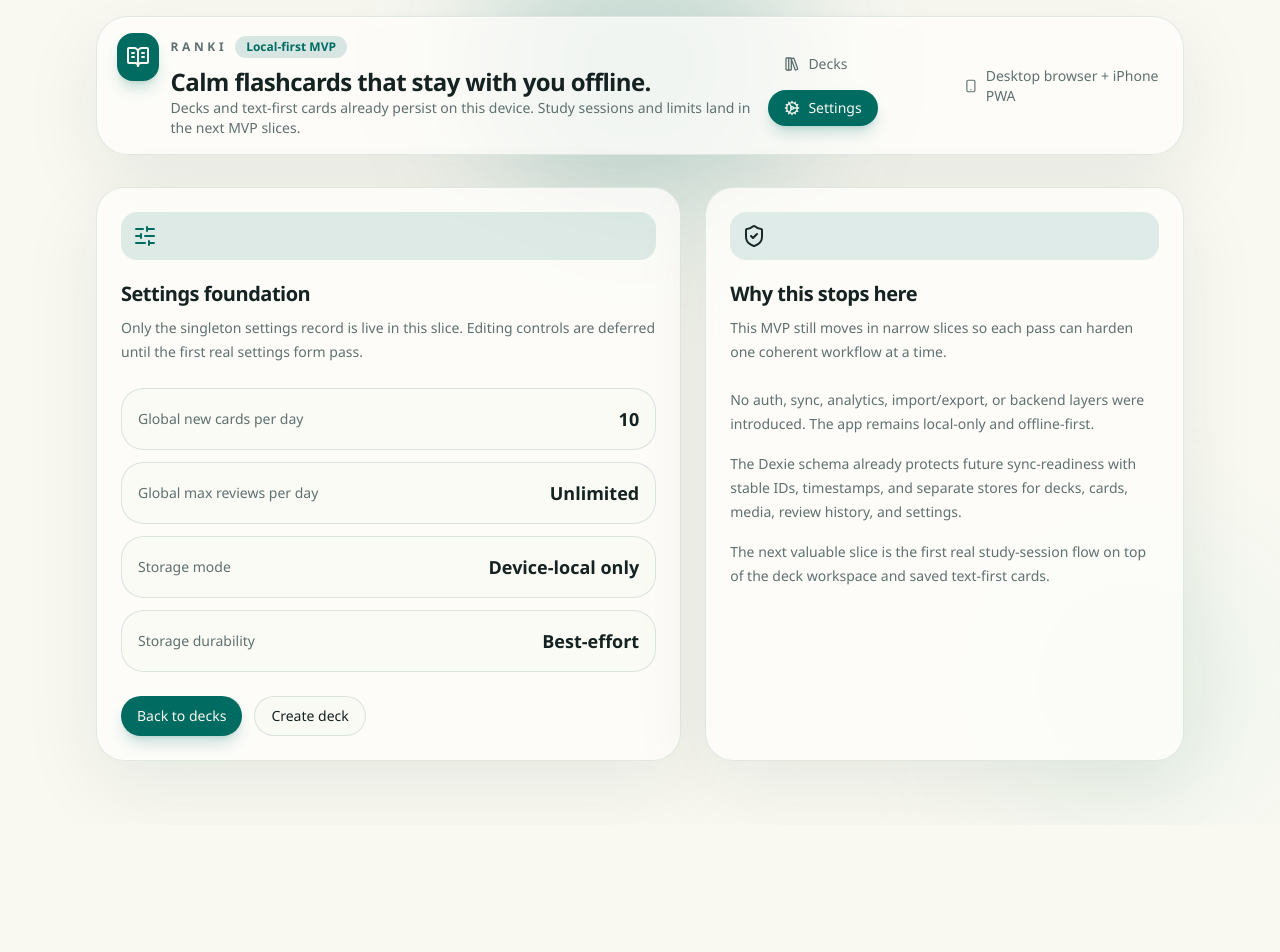
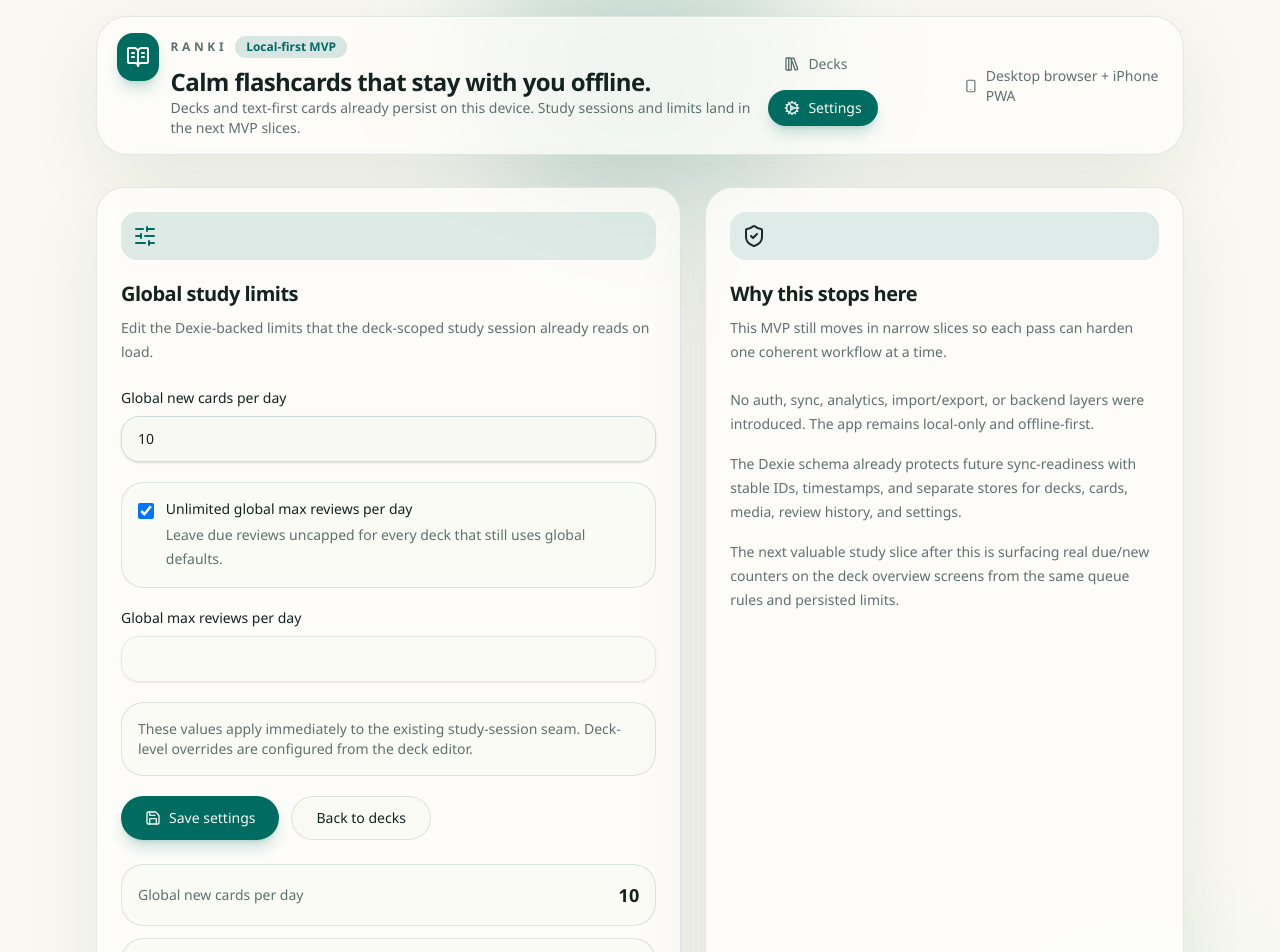
Before and after one commit to kovalenkamikhail-stack/Ranki-PRO, a React (Vite) app: page /settings in a window 1280 px wide. Shown: the top 952 px of the page. Before the commit the page ends 825 px from the top, so only its background shows below. Built offline with nearby package versions, Linux system fonts and the light colour scheme.

Commit message:
feat: add global study limits settings

```diff
--- /dev/null
+++ b/src/db/settings.ts
@@ -0,0 +1,77 @@
+import { appDb, type RankiDb } from '@/db/app-db'
+import { ensureAppSettings } from '@/db/bootstrap'
+import {
+  APP_SETTINGS_ID,
+  DEFAULT_GLOBAL_NEW_CARDS_PER_DAY,
+  type AppSettings,
+} from '@/entities/app-settings'
+import { nowMs } from '@/lib/time'
+
+export interface AppSettingsDraft {
+  globalNewCardsPerDay: number
+  globalMaxReviewsPerDay: number | null
+}
+
+function normalizeGlobalNewCardsPerDay(value: number) {
+  if (!Number.isInteger(value) || value < 0) {
+    throw new Error('Global new cards per day must be 0 or greater.')
+  }
+
+  return value
+}
+
+function normalizeGlobalMaxReviewsPerDay(value: number | null) {
+  if (value === null) {
+    return null
+  }
+
+  if (!Number.isInteger(value) || value < 0) {
+    throw new Error('Global max reviews per day must be 0 or greater.')
+  }
+
+  return value
+}
+
+function normalizeAppSettingsDraft(draft: AppSettingsDraft) {
+  return {
+    globalNewCardsPerDay: normalizeGlobalNewCardsPerDay(
+      draft.globalNewCardsPerDay,
+    ),
+    globalMaxReviewsPerDay: normalizeGlobalMaxReviewsPerDay(
+      draft.globalMaxReviewsPerDay,
+    ),
+  }
+}
+
+export async function getAppSettings(database: RankiDb = appDb) {
+  return ensureAppSettings(database)
+}
+
+export async function updateAppSettings(
+  draft: AppSettingsDraft,
+  database: RankiDb = appDb,
+) {
+  const normalized = normalizeAppSettingsDraft(draft)
+  await ensureAppSettings(database)
+
+  return database.transaction('rw', database.appSettings, async () => {
+    const existing = await database.appSettings.get(APP_SETTINGS_ID)
+    const timestamp = nowMs()
+    const baseSettings: AppSettings = existing ?? {
+      id: APP_SETTINGS_ID,
+      globalNewCardsPerDay: DEFAULT_GLOBAL_NEW_CARDS_PER_DAY,
+      globalMaxReviewsPerDay: null,
+      createdAt: timestamp,
+      updatedAt: timestamp,
+    }
+    const updatedSettings: AppSettings = {
+      ...baseSettings,
+      ...normalized,
+      updatedAt: timestamp,
+    }
+
+    await database.appSettings.put(updatedSettings)
+
+    return updatedSettings
+  })
+}
--- a/src/pages/settings/SettingsPage.tsx
+++ b/src/pages/settings/SettingsPage.tsx
@@ -1,5 +1,5 @@
-import { ShieldCheck, SlidersHorizontal } from 'lucide-react'
-import { useEffect, useState } from 'react'
+import { Save, ShieldCheck, SlidersHorizontal } from 'lucide-react'
+import { type FormEvent, useEffect, useState } from 'react'
 import { Link } from 'react-router-dom'
 import { Button } from '@/components/ui/button'
 import {
@@ -10,17 +10,36 @@ import {
   CardTitle,
 } from '@/components/ui/card'
 import { bootstrapAppDb } from '@/db/bootstrap'
+import { updateAppSettings } from '@/db/settings'
 import type { AppSettings } from '@/entities/app-settings'
 import {
   ensureStoragePersistence,
   type StoragePersistenceStatus,
 } from '@/lib/storage-persistence'
 
+const inputClassName =
+  'mt-2 w-full rounded-[1.15rem] border border-input bg-background/85 px-4 py-3 text-sm text-foreground shadow-sm outline-none transition focus:border-ring focus:ring-2 focus:ring-ring/40 disabled:cursor-not-allowed disabled:opacity-60'
+
 export function SettingsPage() {
   const [settings, setSettings] = useState<AppSettings | null>(null)
   const [error, setError] = useState<string | null>(null)
+  const [successMessage, setSuccessMessage] = useState<string | null>(null)
   const [storageStatus, setStorageStatus] =
     useState<StoragePersistenceStatus | null>(null)
+  const [globalNewCardsPerDay, setGlobalNewCardsPerDay] = useState('')
+  const [globalMaxReviewsPerDay, setGlobalMaxReviewsPerDay] = useState('')
+  const [isUnlimitedMaxReviews, setIsUnlimitedMaxReviews] = useState(true)
+  const [isSaving, setIsSaving] = useState(false)
+
+  const syncFormFromSettings = (nextSettings: AppSettings) => {
+    setGlobalNewCardsPerDay(String(nextSettings.globalNewCardsPerDay))
+    setGlobalMaxReviewsPerDay(
+      nextSettings.globalMaxReviewsPerDay === null
+        ? ''
+        : String(nextSettings.globalMaxReviewsPerDay),
+    )
+    setIsUnlimitedMaxReviews(nextSettings.globalMaxReviewsPerDay === null)
+  }
 
   useEffect(() => {
     let isMounted = true
@@ -30,6 +49,7 @@ export function SettingsPage() {
         if (isMounted) {
           setSettings(nextSettings)
           setStorageStatus(nextStorageStatus)
+          syncFormFromSettings(nextSettings)
         }
       })
       .catch((nextError: unknown) => {
@@ -37,7 +57,7 @@ export function SettingsPage() {
           setError(
             nextError instanceof Error
               ? nextError.message
-              : 'Failed to load seeded app settings.',
+              : 'Failed to load app settings.',
           )
         }
       })
@@ -47,6 +67,46 @@ export function SettingsPage() {
     }
   }, [])
 
+  const handleSubmit = async (event: FormEvent<HTMLFormElement>) => {
+    event.preventDefault()
+
+    setIsSaving(true)
+    setError(null)
+    setSuccessMessage(null)
+
+    try {
+      if (globalNewCardsPerDay.trim().length === 0) {
+        throw new Error('Global new cards per day is required.')
+      }
+
+      if (
+        !isUnlimitedMaxReviews &&
+        globalMaxReviewsPerDay.trim().length === 0
+      ) {
+        throw new Error('Global max reviews per day is required.')
+      }
+
+      const updatedSettings = await updateAppSettings({
+        globalNewCardsPerDay: Number(globalNewCardsPerDay),
+        globalMaxReviewsPerDay: isUnlimitedMaxReviews
+          ? null
+          : Number(globalMaxReviewsPerDay),
+      })
+
+      setSettings(updatedSettings)
+      syncFormFromSettings(updatedSettings)
+      setSuccessMessage('Settings saved.')
+    } catch (nextError: unknown) {
+      setError(
+        nextError instanceof Error
+          ? nextError.message
+          : 'Failed to save study limits.',
+      )
+    } finally {
+      setIsSaving(false)
+    }
+  }
+
   return (
     <div className="grid gap-6 lg:grid-cols-[1.1fr_0.9fr]">
       <Card>
@@ -54,18 +114,93 @@ export function SettingsPage() {
           <div className="mb-3 inline-flex rounded-2xl bg-primary/12 p-3 text-primary">
             <SlidersHorizontal className="h-6 w-6" />
           </div>
-          <CardTitle>Settings foundation</CardTitle>
+          <CardTitle>Global study limits</CardTitle>
           <CardDescription>
-            Only the singleton settings record is live in this slice. Editing
-            controls are deferred until the first real settings form pass.
+            Edit the Dexie-backed limits that the deck-scoped study session
+            already reads on load.
           </CardDescription>
         </CardHeader>
-        <CardContent>
+        <CardContent className="space-y-6">
           {error ? (
-            <div className="rounded-[1.4rem] border border-destructive/30 bg-destructive/8 p-5 text-sm text-destructive">
+            <div
+              role="alert"
+              className="rounded-[1.4rem] border border-destructive/30 bg-destructive/8 p-5 text-sm text-destructive"
+            >
               {error}
             </div>
-          ) : (
+          ) : null}
+
+          {successMessage ? (
+            <div className="rounded-[1.4rem] border border-primary/30 bg-primary/8 p-5 text-sm text-primary">
+              {successMessage}
+            </div>
+          ) : null}
+
+          <form className="space-y-5" onSubmit={handleSubmit}>
+            <label className="block text-sm font-medium text-foreground">
+              Global new cards per day
+              <input
+                type="number"
+                min={0}
+                step={1}
+                inputMode="numeric"
+                value={globalNewCardsPerDay}
+                onChange={(event) => setGlobalNewCardsPerDay(event.target.value)}
+                className={inputClassName}
+              />
+            </label>
+
+            <label className="flex items-start gap-3 rounded-[1.4rem] border border-border/70 bg-background/70 p-4 text-sm font-medium text-foreground">
+              <input
+                type="checkbox"
+                checked={isUnlimitedMaxReviews}
+                onChange={(event) =>
+                  setIsUnlimitedMaxReviews(event.target.checked)
+                }
+                aria-label="Unlimited global max reviews per day"
+                className="mt-1 h-4 w-4 rounded border-input"
+              />
+              <span>
+                Unlimited global max reviews per day
+                <span className="mt-1 block text-sm font-normal leading-6 text-muted-foreground">
+                  Leave due reviews uncapped for every deck that still uses
+                  global defaults.
+                </span>
+              </span>
+            </label>
+
+            <label className="block text-sm font-medium text-foreground">
+              Global max reviews per day
+              <input
+                type="number"
+                min={0}
+                step={1}
+                inputMode="numeric"
+                value={globalMaxReviewsPerDay}
+                onChange={(event) =>
+                  setGlobalMaxReviewsPerDay(event.target.value)
+                }
+                disabled={isUnlimitedMaxReviews}
+                className={inputClassName}
+              />
+            </label>
+
+            <div className="rounded-[1.4rem] border border-border/70 bg-background/70 p-4 text-sm text-muted-foreground">
+              These values apply immediately to the existing study-session seam.
+              Deck-level overrides are configured from the deck editor.
+            </div>
+
+            <div className="flex flex-wrap gap-3">
+              <Button type="submit" size="lg" disabled={isSaving}>
+                <Save className="mr-2 h-4 w-4" />
+                {isSaving ? 'Saving settings...' : 'Save settings'}
+              </Button>
+              <Button asChild variant="outline" size="lg">
+                <Link to="/">Back to decks</Link>
+              </Button>
+            </div>
+          </form>
+
           <dl className="grid gap-3">
             <div className="flex items-center justify-between rounded-[1.4rem] border border-border/70 bg-background/70 px-4 py-4">
               <dt className="text-sm text-muted-foreground">
@@ -86,9 +221,7 @@ export function SettingsPage() {
             </div>
 
             <div className="flex items-center justify-between rounded-[1.4rem] border border-border/70 bg-background/70 px-4 py-4">
-                <dt className="text-sm text-muted-foreground">
-                  Storage mode
-                </dt>
+              <dt className="text-sm text-muted-foreground">Storage mode</dt>
               <dd className="text-lg font-semibold">Device-local only</dd>
             </div>
 
@@ -107,16 +240,6 @@ export function SettingsPage() {
               </dd>
             </div>
           </dl>
-          )}
-
-          <div className="mt-6 flex flex-wrap gap-3">
-            <Button asChild>
-              <Link to="/">Back to decks</Link>
-            </Button>
-            <Button asChild variant="outline">
-              <Link to="/decks/new">Create deck</Link>
-            </Button>
-          </div>
         </CardContent>
       </Card>
 
@@ -142,8 +265,9 @@ export function SettingsPage() {
             review history, and settings.
           </p>
           <p>
-            The next valuable slice is the first real study-session flow on top
-            of the deck workspace and saved text-first cards.
+            The next valuable study slice after this is surfacing real due/new
+            counters on the deck overview screens from the same queue rules and
+            persisted limits.
           </p>
         </CardContent>
       </Card>
```
Also changed, not shown: 2 other files (tests, documents, lock files or other folders). Lines whose indentation alone changed are shown as unchanged.
